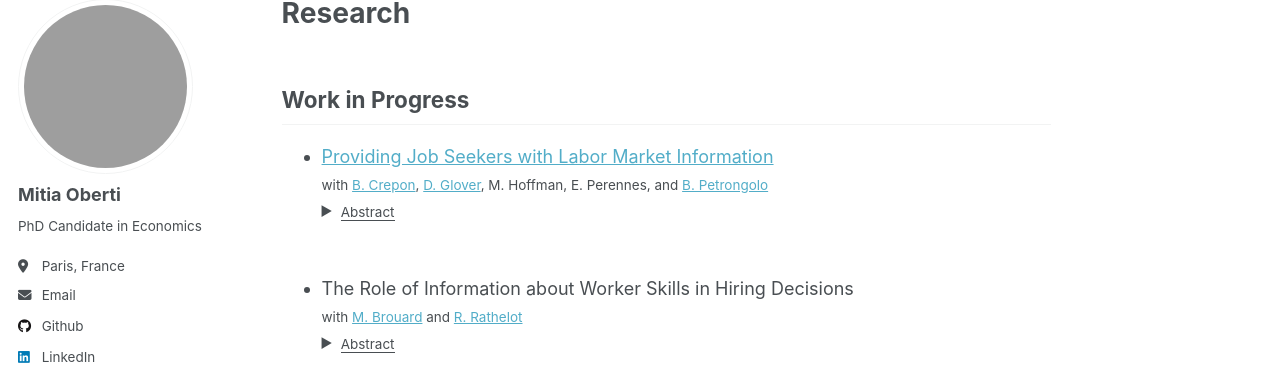
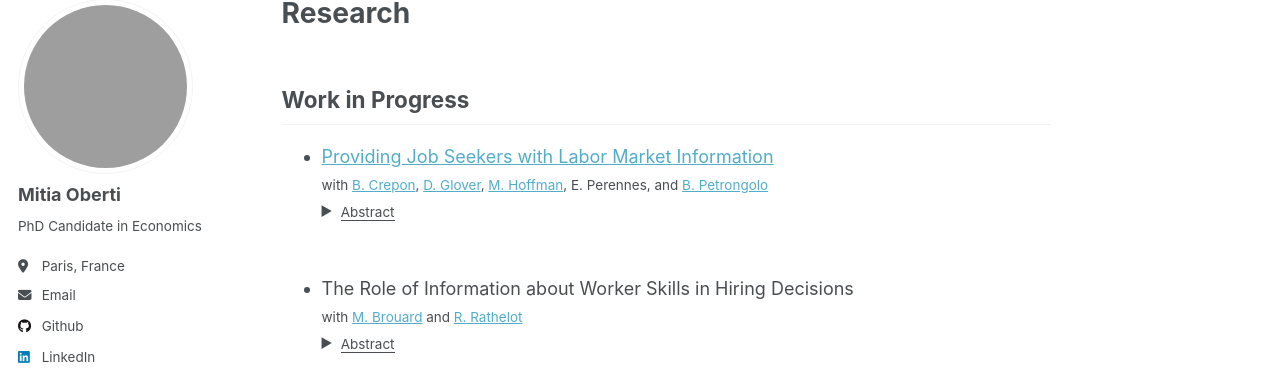
Before and after one commit to mitiaobt/mitiaobt.github.io, a Jekyll site: the page built from _pages/research.md, in a window 1280 px wide and 1123 px high. Shown: the part 107-476 px from the top of the window. Built offline with Jekyll 4.4.1, drawn with Linux system fonts in a browser that asks for light colours; part of the change alters nothing that is shown.

```diff
--- a/_pages/research.md
+++ b/_pages/research.md
@@ -11,7 +11,7 @@ redirect_from:
 ## Work in Progress
 
 - [Providing Job Seekers with Labor Market Information](https://www.socialscienceregistry.org/trials/6993)
-  <small>with [B. Crepon](https://sites.google.com/site/brunocrepon/), [D. Glover](https://sites.google.com/site/dylanglover/home?authuser=0), M. Hoffman, E. Perennes, and [B. Petrongolo](https://sites.google.com/site/barbarapetrongolo/home)</small>
+  <small>with [B. Crepon](https://sites.google.com/site/brunocrepon/), [D. Glover](https://sites.google.com/site/dylanglover/home?authuser=0), [M. Hoffman](https://morganehoffmann.github.io/), E. Perennes, and [B. Petrongolo](https://sites.google.com/site/barbarapetrongolo/home)</small>
   <details>
     <summary><small><u>Abstract</u></small></summary>
     <small>
```
